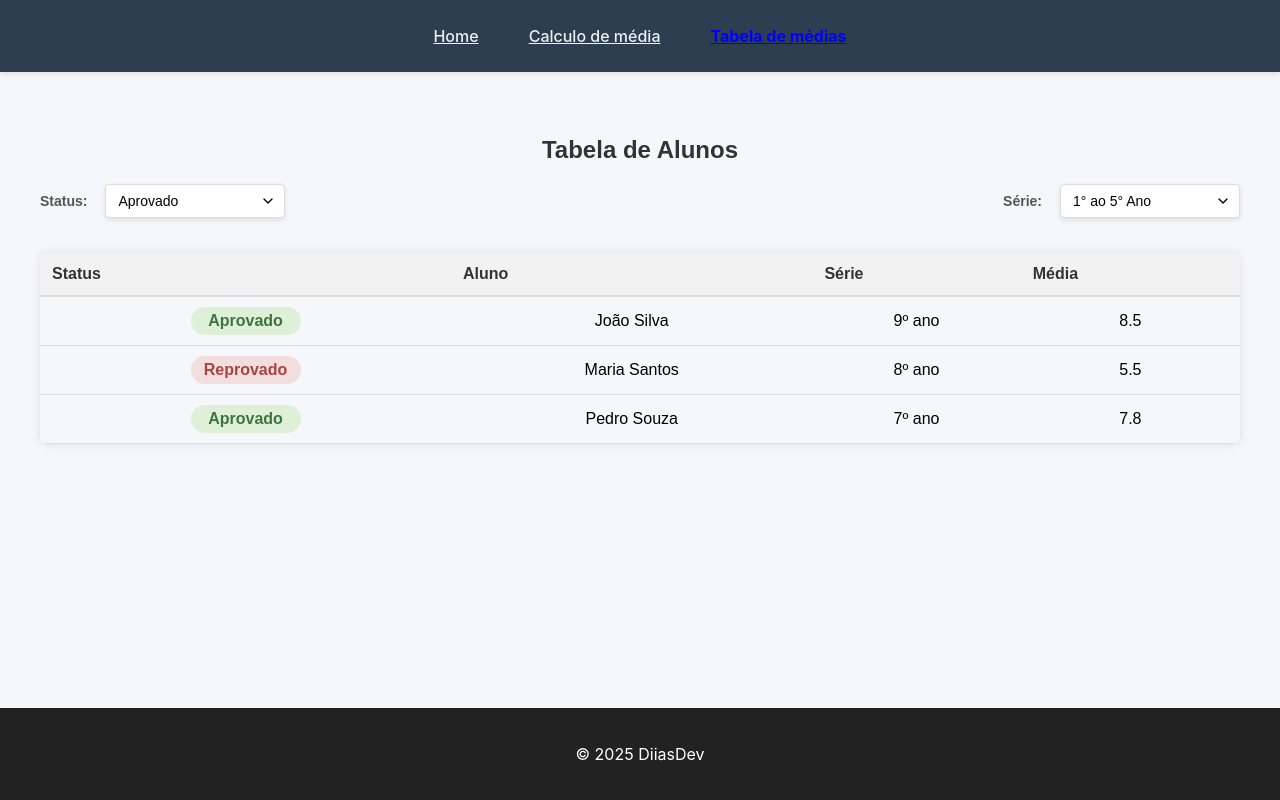
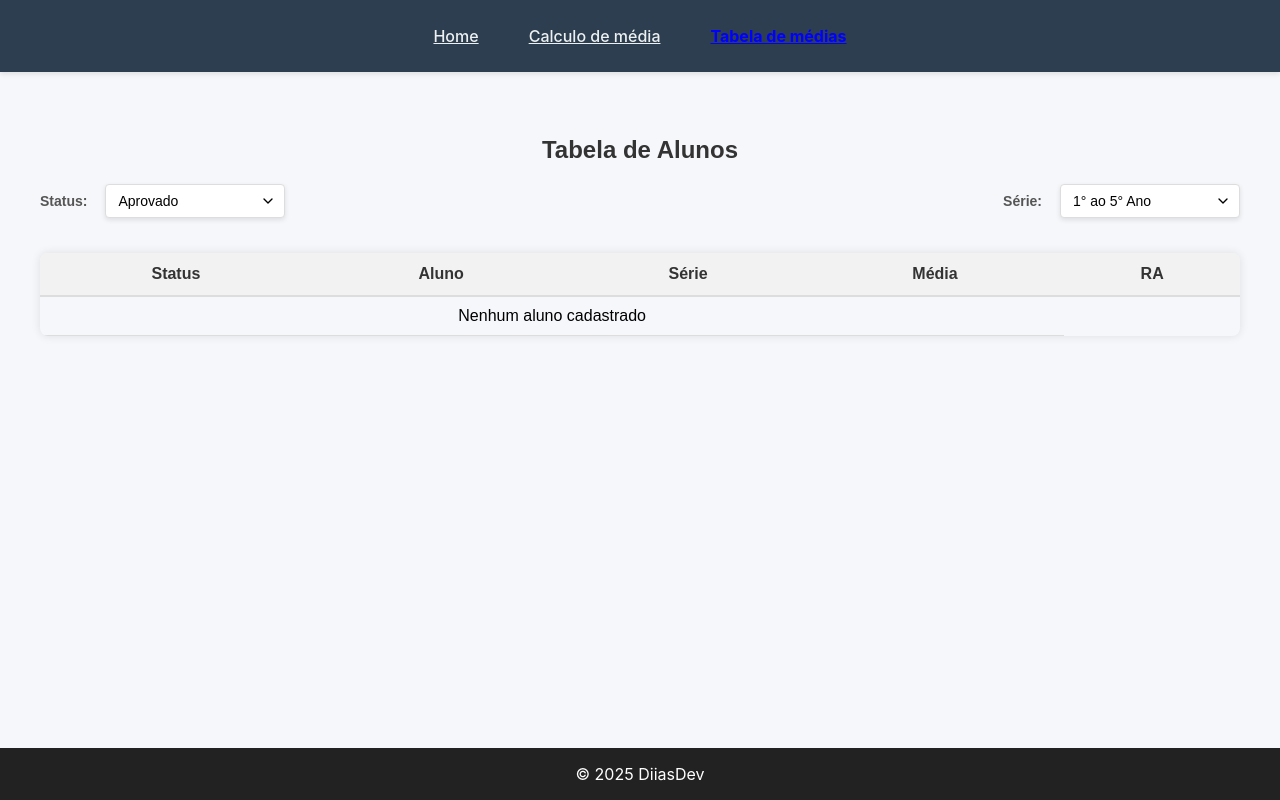
Before and after one commit to DiiasDev/CalculoDeMedias, a React (Create React App) app: page /tabela-media in a window 1280 px wide. Built offline with nearby package versions, Linux system fonts and the light colour scheme.

Commit message:
Adição de alunos a tabela, sem filtro

```diff
--- a/src/components/Footer/styles.module.css
+++ b/src/components/Footer/styles.module.css
@@ -5,14 +5,14 @@
   bottom: 0;
   left: 0;
   width: 100%;
-  padding: 20px 0;
+  /* padding: 20px 0; */
   text-align: center;
 }
 
 .footerContent {
   max-width: 1200px;
   margin: 0 auto;
-  padding: 0 20px;
+  /* padding: 0 20px; */
 }
 
 .footerContent h3 {
--- a/src/components/Form/form.tsx
+++ b/src/components/Form/form.tsx
@@ -11,6 +11,7 @@ export default function Form() {
     serie: "",
     notas: ["", "", "", ""],
     media: "",
+    status: ""
   });
   const [resultadoExibido, setResultadoExibido] = useState(false);
   const [alert, setAlert] = useState<{
@@ -80,15 +81,18 @@ export default function Form() {
     }
 
     const mediaCalculada = calcularMedia(aluno.notas);
+    const statusCalculado = mediaCalculada >= 6 ? "Aprovado" : "Reprovado";
 
     setAluno((prevAluno: any) => ({
       ...prevAluno,
       media: mediaCalculada,
+      status: statusCalculado,
     }));
 
     const alunoAtualizado = {
       ...aluno,
       media: mediaCalculada,
+      status: statusCalculado,
     };
 
     let alunosSaved = JSON.parse(localStorage.getItem("alunos") || "[]");
@@ -233,9 +237,9 @@ export default function Form() {
                     <strong>{aluno.media}</strong>
                   </p>
                   {Number(aluno.media) >= 6 ? (
-                    <p className={styles.aprovado}>Situação: Aprovado</p>
+                    <p className={styles.aprovado}>Situação: {aluno.status}</p>
                   ) : (
-                    <p className={styles.reprovado}>Situação: Reprovado</p>
+                    <p className={styles.reprovado}>Situação: {aluno.status}</p>
                   )}
                 </div>
               )}
--- a/src/components/Table/styles.module.css
+++ b/src/components/Table/styles.module.css
@@ -21,6 +21,10 @@
   gap: 10px;
   align-items: center;
   position: relative;
+}
+
+.cabecalho{
+  text-align: center !important;
 }
 
 .filterContainer::before {
--- a/src/components/Table/table.tsx
+++ b/src/components/Table/table.tsx
@@ -1,26 +1,55 @@
 import styles from "./styles.module.css";
-import { useState } from "react";
+import { useState, useEffect } from "react";
 
 type TableProps = {
   headers?: string[];
   data?: string[][];
 };
 
+type Aluno = {
+  nome: string;
+  sobrenome: string;
+  serie: string;
+  media: number;
+  status: string;
+  ra: number;
+};
+
 export default function Table(props: TableProps) {
+  const [alunos, setAlunos] = useState<Aluno[]>([]);
+
+  const getDados = () => {
+    const alunosData = JSON.parse(localStorage.getItem("alunos") || "[]");
+    setAlunos(alunosData);
+  };
+
+  useEffect(() => {
+    console.log("Montei o componente");
+    getDados();
+  }, []);
+
   return (
     <div className={styles.container}>
       <h3 className={styles.title}>Tabela de Alunos</h3>
 
       <div className={styles.filterGroup}>
         <div className={styles.filterContainer}>
-          <select name="filtro-status" id="filtro-status" className={styles.filter}>
+          <select
+            name="filtro-status"
+            id="filtro-status"
+            className={styles.filter}
+          >
             <option value="Aprovado">Aprovado</option>
             <option value="Reprovado">Reprovado</option>
           </select>
         </div>
 
         <div className={styles.filterContainer}>
-          <select name="filtro-serie" id="filtro-serie" className={styles.filter}>
+          <select
+            name="filtro-serie"
+            id="filtro-serie"
+            className={styles.filter}
+          >
             <option value="1 ao 5">1° ao 5° Ano</option>
             <option value="6° ao 9° Ano">6° ao 9° Ano</option>
             <option value="1° ao 3° Ano médio">1° ao 3° Ano médio</option>
@@ -32,43 +61,41 @@ export default function Table(props: TableProps) {
         <table className={styles.table}>
           <thead>
             <tr>
-              <th>Status</th>
-              <th>Aluno</th>
-              <th>Série</th>
-              <th>Média</th>
+              <th className={styles.cabecalho}>Status</th>
+              <th className={styles.cabecalho}>Aluno</th>
+              <th className={styles.cabecalho}>Série</th>
+              <th className={styles.cabecalho}>Média</th>
+              <th className={styles.cabecalho}>RA</th>
             </tr>
           </thead>
           <tbody>
-            <tr>
+            {alunos.length > 0 ? (
+              alunos.map((aluno, index) => (
+                <tr key={index}>
                   <td>
-                <div className={`${styles.statusContainer} ${styles.aprovado}`}>
-                  Aprovado
+                    <div
+                      className={`${styles.statusContainer} ${
+                        aluno.status === "Aprovado"
+                          ? styles.aprovado
+                          : styles.reprovado
+                      }`}
+                    >
+                      {aluno.status}
                     </div>
                   </td>
-              <td>João Silva</td>
-              <td>9º ano</td>
-              <td>8.5</td>
+                  <td>{aluno.nome} {aluno.sobrenome}</td>
+                  <td>{aluno.serie}</td>
+                  <td>{aluno.media}</td>
+                  <td>{aluno.ra}</td>
                 </tr>
+              ))
+            ) : (
               <tr>
-              <td>
-                <div className={`${styles.statusContainer} ${styles.reprovado}`}>
-                  Reprovado
-                </div>
+                <td colSpan={4} style={{ textAlign: "center" }}>
+                  Nenhum aluno cadastrado
                 </td>
-              <td>Maria Santos</td>
-              <td>8º ano</td>
-              <td>5.5</td>
               </tr>
-            <tr>
-              <td>
-                <div className={`${styles.statusContainer} ${styles.aprovado}`}>
-                  Aprovado
-                </div>
-              </td>
-              <td>Pedro Souza</td>
-              <td>7º ano</td>
-              <td>7.8</td>
-            </tr>
+            )}
           </tbody>
         </table>
       </div>
```
Also changed, not shown: src/pages/CalcMedia/style.module.css (deleted). Lines whose indentation alone changed are shown as unchanged.
